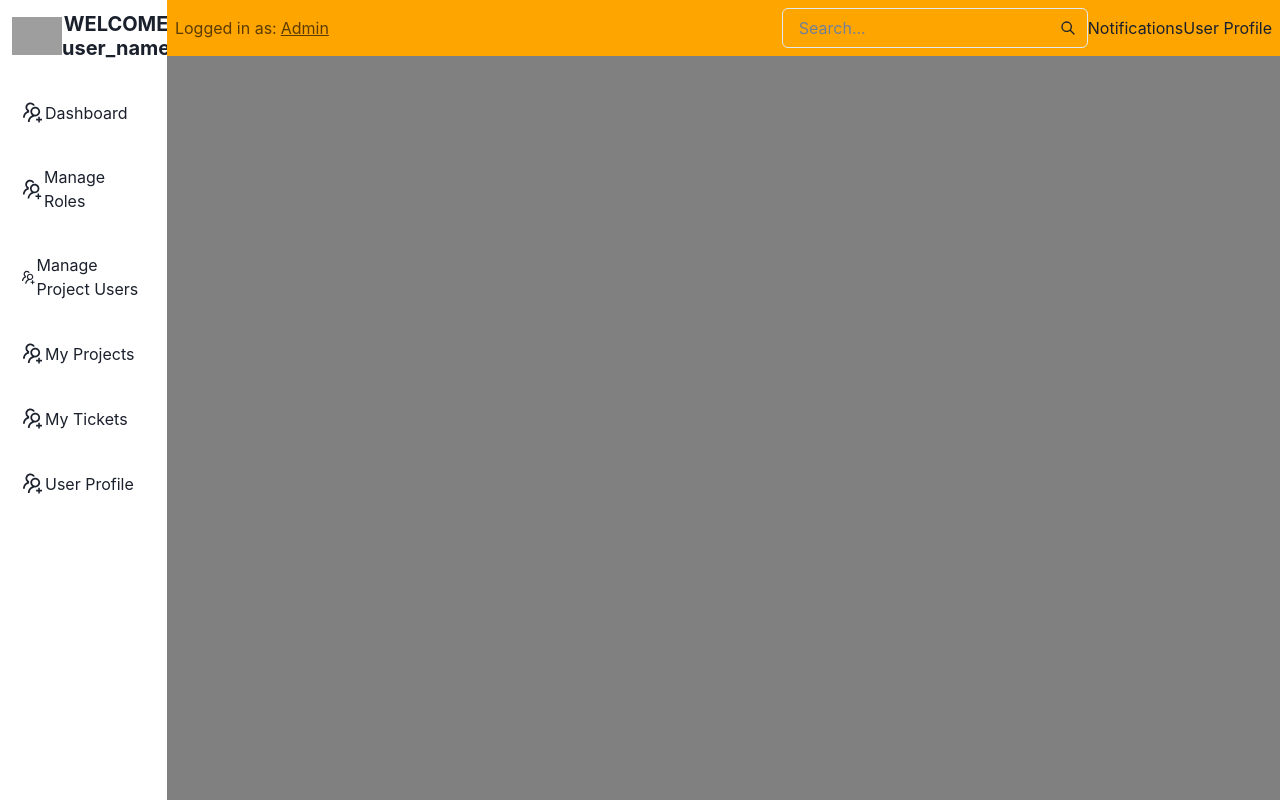
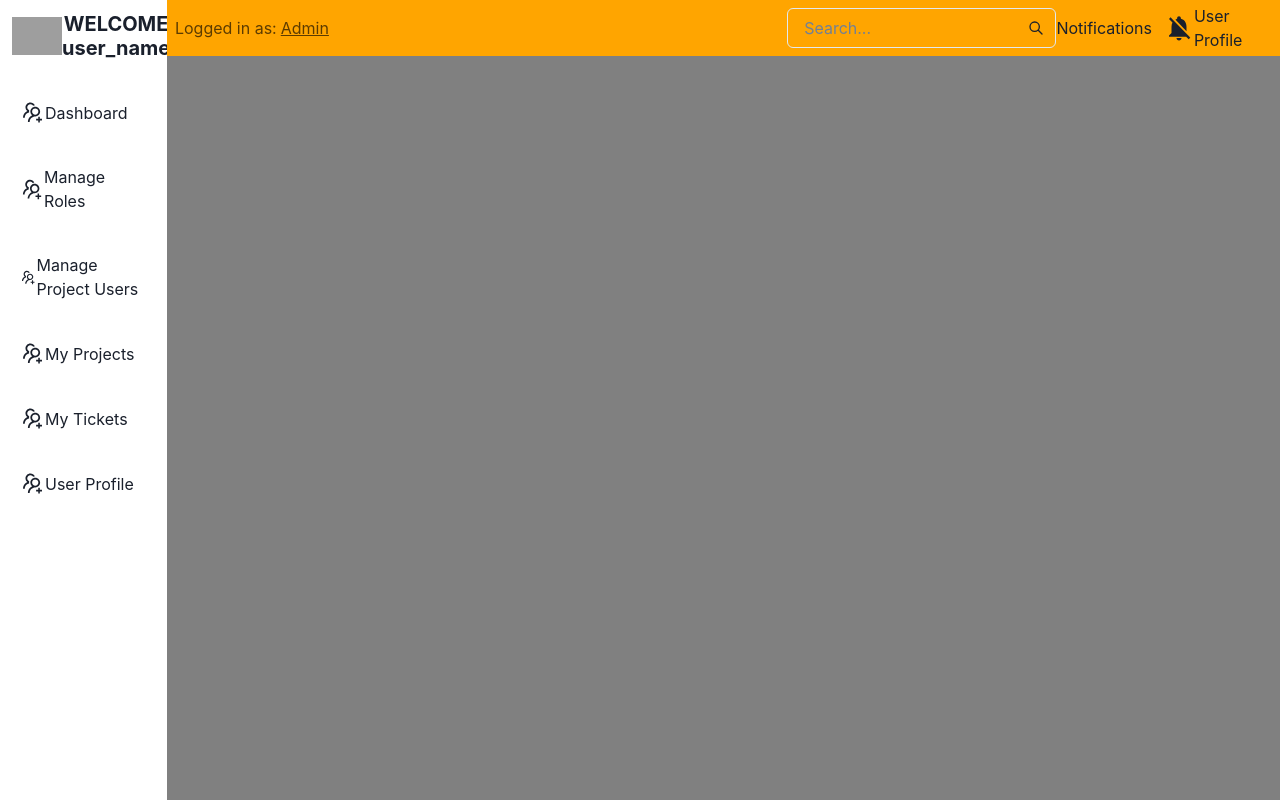
Before and after one commit to ShariqAli-Dev/bug-tracker, a Next.js app: page /dashboard in a window 1280 px wide. Built offline with nearby package versions, Linux system fonts and the light colour scheme; grey boxes are pictures that could not be loaded.

Commit message:
added a simple model when notification is clicked

```diff
--- a/components/DashHeader.tsx
+++ b/components/DashHeader.tsx
@@ -1,6 +1,7 @@
 import type { NextPage } from 'next';
 import { Box, Flex, Text } from '@chakra-ui/react';
 import QueryForm from './QueryForm';
+import Notifications from './Notifications';
 
 const DashHeader: NextPage = () => {
   return (
@@ -24,10 +25,10 @@ const DashHeader: NextPage = () => {
       </Box>
 
       {/* searchbar, notis, user profile */}
-      <Box>
-        <Flex alignItems='center' padding='.5rem'>
+      <Box w={{ base: '60%', md: '55%', xl: '45%' }}>
+        <Flex justifyContent='space-around' alignItems='center' padding='.5rem'>
           <QueryForm />
-          <h1>Notifications</h1>
+          <Notifications />
           <h1>User Profile</h1>
         </Flex>
       </Box>
--- /dev/null
+++ b/components/Notifications.tsx
@@ -0,0 +1,62 @@
+import {
+  Box,
+  Button,
+  chakra,
+  Flex,
+  Modal,
+  ModalBody,
+  ModalCloseButton,
+  ModalContent,
+  ModalFooter,
+  ModalHeader,
+  ModalOverlay,
+  Text,
+  useDisclosure,
+} from '@chakra-ui/react';
+import { NextPage } from 'next';
+import { useEffect, useState } from 'react';
+import { MdNotificationsActive, MdNotificationsOff } from 'react-icons/md';
+
+const Notis = chakra(MdNotificationsActive);
+const NoNotis = chakra(MdNotificationsOff);
+
+const Notifications: NextPage = () => {
+  const [hasNotis, setHasNotis] = useState(false);
+  const { isOpen, onOpen, onClose } = useDisclosure();
+
+  useEffect(() => {
+    // axios call that grabs notifications.
+    // if we get an array of unread notifications, setHasNotis to true
+  }, []);
+
+  return (
+    <>
+      <Box>
+        <Flex flexDirection='row' alignItems='center'>
+          <Text marginRight={3}>Notifications</Text>
+          {hasNotis ? (
+            <Notis cursor='pointer' size='30px' onClick={onOpen} />
+          ) : (
+            <NoNotis cursor='pointer' size='30px' onClick={onOpen} />
+          )}
+        </Flex>
+      </Box>
+
+      <Modal onClose={onClose} isOpen={isOpen} isCentered>
+        <ModalOverlay />
+        <ModalContent>
+          <ModalHeader>Notifications</ModalHeader>
+          <ModalCloseButton />
+          <ModalBody>
+            <h1>testing</h1>
+          </ModalBody>
+          <ModalFooter>
+            <Button onClick={onClose}>Close</Button>
+          </ModalFooter>
+        </ModalContent>
+      </Modal>
+    </>
+  );
+};
+
+export default Notifications;
```
